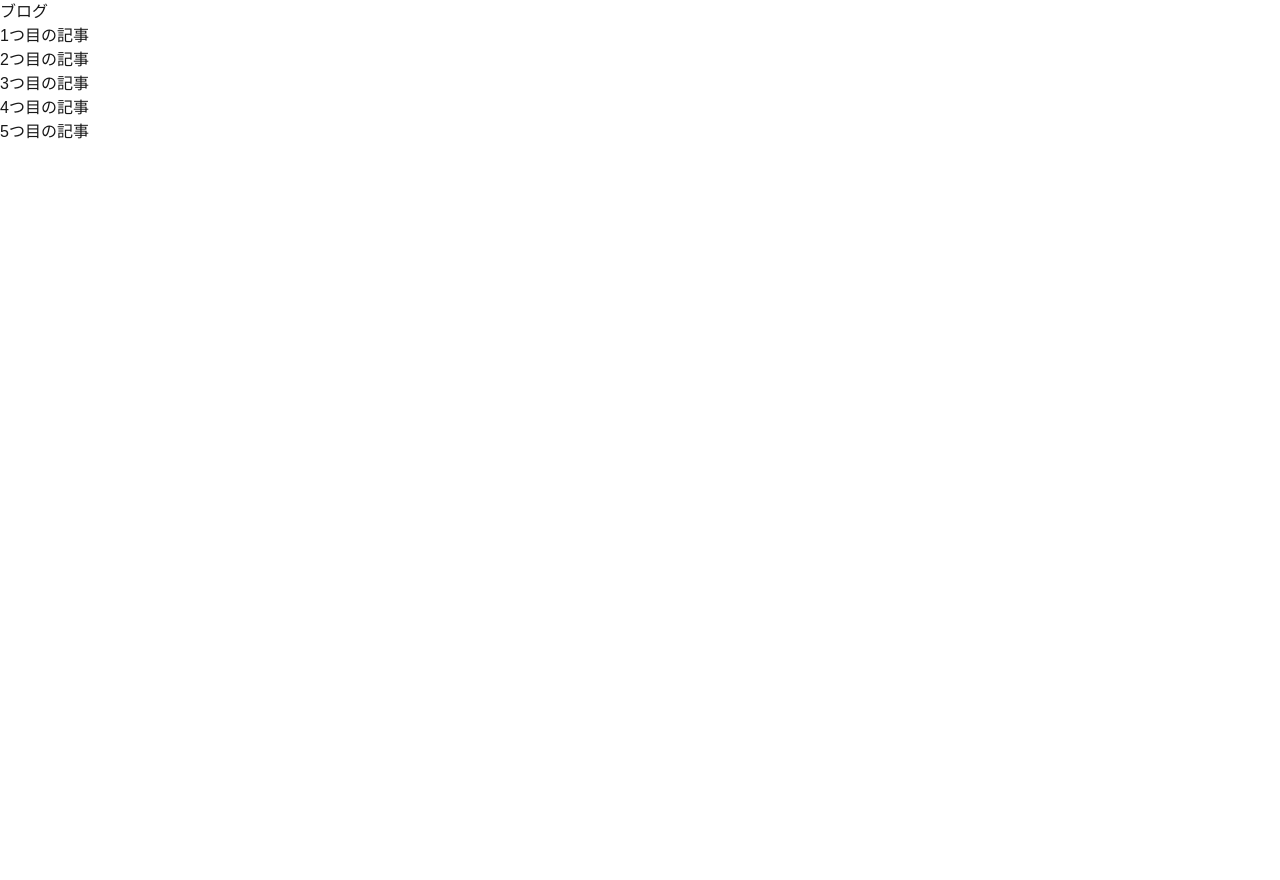
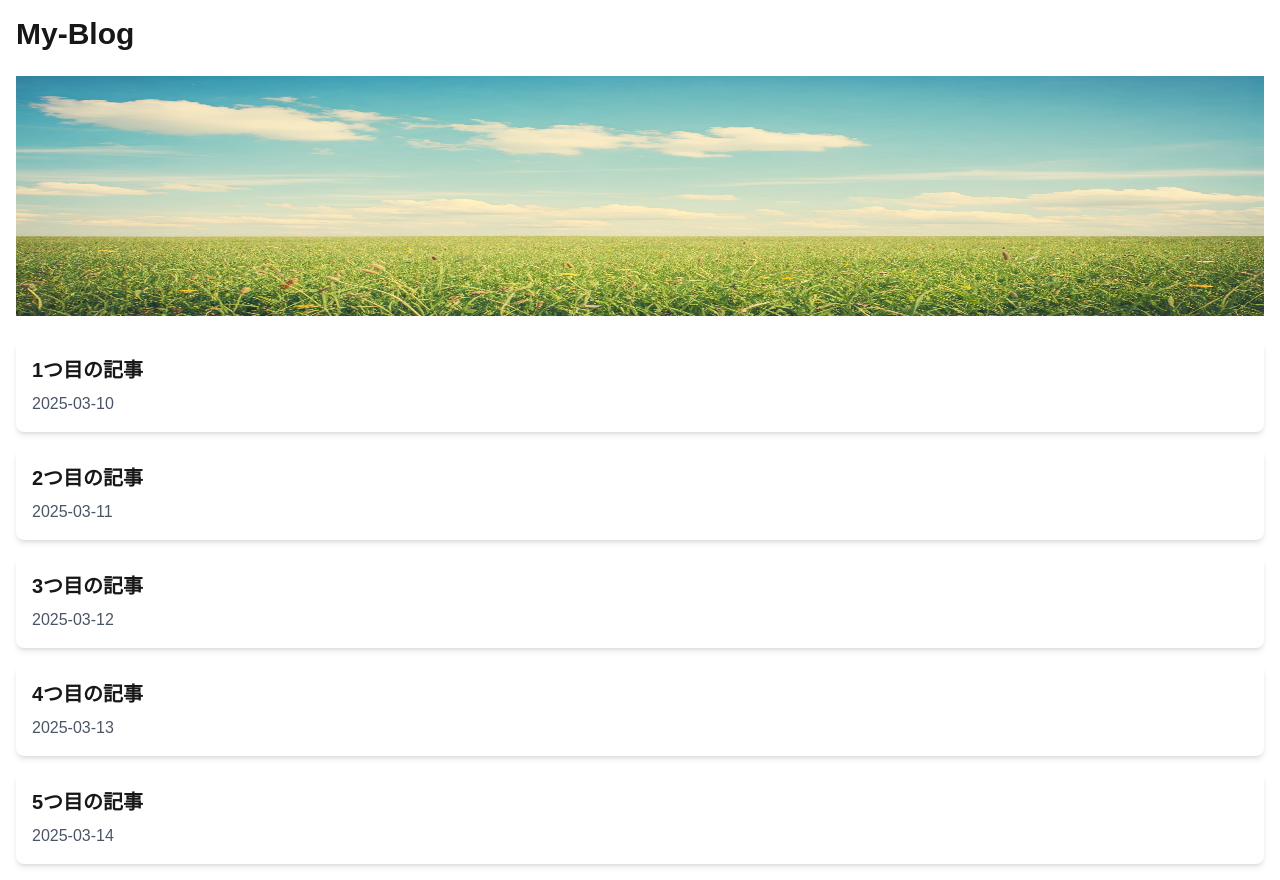
Before and after one commit to sano-r/my-blog, a Next.js app: page /blog in a window 1280 px wide. Before the commit the page ends 800 px from the top, so only its background shows below. Built offline with nearby package versions, Linux system fonts and the light colour scheme.

Commit message:
feat: 記事一覧見た目改善

```diff
--- a/src/app/blog/page.tsx
+++ b/src/app/blog/page.tsx
@@ -2,6 +2,8 @@ import fs from "fs";
 import path from "path";
 import matter from "gray-matter";
 import Link from "next/link";
+import Image from "next/image";
+import localPict from "../../../public/header.jpg"
 
 const postsDirectory = path.join(process.cwd(), "data");
 
@@ -28,12 +30,27 @@ export default function Blog() {
   });
 
   return (
-    <div>
-      <h1>ブログ</h1>
-      <ul>
+    <div className="container mx-auto p-4">
+      <h1 className="text-3xl font-bold mb-6">My-Blog</h1>
+      <div className="mb-6 ">
+        <Image
+          src={localPict}
+          alt="ブログヘッダー"
+          width={1200} // 画像の幅を指定
+          height={400} // 画像の高さを指定
+          className="w-screen h-[240px]"
+        />
+      </div>
+      <ul className="grid grid-cols-1 gap-4">
         {posts.map((post) => (
-          <li key={post.slug}>
-            <Link href={`/blog/${post.slug}`}>{post.title}</Link>
+          <li
+            key={post.slug}
+            className="bg-white rounded-lg shadow-md p-4 hover:shadow-lg transition-shadow duration-300"
+          >
+            <Link href={`/blog/${post.slug}`} className="block">
+              <h2 className="text-xl font-semibold mb-2">{post.title}</h2>
+              <p className="text-gray-600">{post.date}</p>
+            </Link>
           </li>
         ))}
       </ul>
```
Also changed, not shown: public/header.jpg (added).
